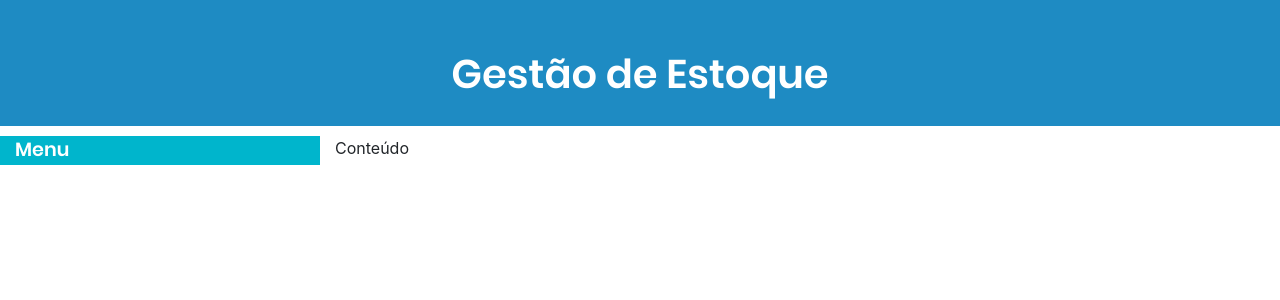
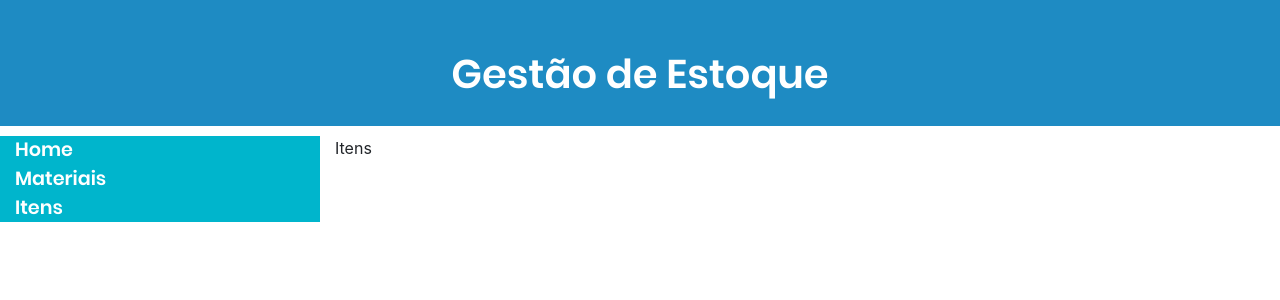
Before and after one commit to sidneyroberto/CPW3_2019_1, a React (Create React App) app in the folder gestao-estoque/: page /itens in a window 1280 px wide. Shown: the top 300 px of the page. Built offline with nearby package versions, Linux system fonts and the light colour scheme.

Commit message:
Adicionando navegação

```diff
--- a/gestao-estoque/src/App.js
+++ /dev/null
@@ -1,57 +0,0 @@
-import React, { Component } from 'react';
-import './App.css';
-
-class App extends Component {
-  render() {
-    return (
-      <div>
-
-        <nav id="menuMobile" className="navbar navbar-expand-md navbar-dark">
-
-          <button className="navbar-toggler" type="button" data-toggle="collapse" data-target="#collapsibleNavbar">
-            <span className="navbar-toggler-icon"></span>
-          </button>
-
-          <div className="collapse navbar-collapse" id="collapsibleNavbar">
-            <ul className="navbar-nav">
-              <li className="nav-item">
-                <a className="nav-link" href="#">Link</a>
-              </li>
-              <li className="nav-item">
-                <a className="nav-link" href="#">Link</a>
-              </li>
-              <li className="nav-item">
-                <a className="nav-link" href="#">Link</a>
-              </li>
-            </ul>
-          </div>
-
-          <a id="titulo" className="navbar-brand" href="#">Gestão de Estoque</a>
-        </nav>
-
-        <div id="banner">
-          <h1>Gestão de Estoque</h1>
-        </div>
-
-        <div className="container-fluid">
-
-          <div className="row">
-
-            <div id="menu" className="col-md-3">
-              Menu
-            </div>
-
-            <div className="col-md-9">
-              Conteúdo
-            </div>
-
-          </div>
-
-        </div>
-
-      </div>
-    );
-  }
-}
-
-export default App;
--- a/gestao-estoque/src/App.css
+++ b/gestao-estoque/src/components/App.css
@@ -1,11 +1,16 @@
 @font-face {
   font-family: "montserrat";
-  src: url(./fonts/Montserrat-Regular.ttf);
+  src: url(../fonts/Montserrat-Regular.ttf);
 }
 
 @font-face {
   font-family: "poppins";
-  src: url(./fonts/Poppins-SemiBold.ttf);
+  src: url(../fonts/Poppins-SemiBold.ttf);
+}
+
+a {
+  color: white !important;
+  text-decoration: none !important;
 }
 
 #banner {
--- /dev/null
+++ b/gestao-estoque/src/components/App.js
@@ -0,0 +1,65 @@
+import React, { Component } from 'react';
+import {
+  BrowserRouter,
+  Switch,
+  Route,
+  Redirect
+} from 'react-router-dom';
+
+import './App.css';
+import Menu from './Menu';
+import Home from './Home';
+import Materiais from './Materiais';
+import Itens from './Itens';
+
+class App extends Component {
+  render() {
+    return (
+      <BrowserRouter>
+        <div>
+
+          <nav id="menuMobile" className="navbar navbar-expand-md navbar-dark">
+
+            <button className="navbar-toggler" type="button" data-toggle="collapse" data-target="#collapsibleNavbar">
+              <span className="navbar-toggler-icon"></span>
+            </button>
+
+            <div className="collapse navbar-collapse" id="collapsibleNavbar">
+              <Menu />
+            </div>
+
+            <a id="titulo" className="navbar-brand" href="/home">Gestão de Estoque</a>
+          </nav>
+
+          <div id="banner">
+            <h1>Gestão de Estoque</h1>
+          </div>
+
+          <div className="container-fluid">
+
+            <div className="row">
+
+              <div id="menu" className="col-md-3">
+                <Menu />
+              </div>
+
+              <div className="col-md-9">
+                <Switch>
+                  <Route path="/home" component={Home} />
+                  <Route path="/materiais" component={Materiais} />
+                  <Route path="/itens" component={Itens} />
+                  <Redirect to="/home" />
+                </Switch>
+              </div>
+
+            </div>
+
+          </div>
+
+        </div>
+      </BrowserRouter>
+    );
+  }
+}
+
+export default App;
--- /dev/null
+++ b/gestao-estoque/src/components/Home.js
@@ -0,0 +1,12 @@
+import React, { Component } from 'react';
+
+class Home extends Component {
+
+    render() {
+        return (
+            <div>Home</div>
+        );
+    }
+}
+
+export default Home;
--- /dev/null
+++ b/gestao-estoque/src/components/Itens.js
@@ -0,0 +1,12 @@
+import React, { Component } from 'react';
+
+class Itens extends Component {
+
+    render() {
+        return (
+            <div>Itens</div>
+        );
+    }
+}
+
+export default Itens;
--- /dev/null
+++ b/gestao-estoque/src/components/Materiais.js
@@ -0,0 +1,12 @@
+import React, { Component } from 'react';
+
+class Materiais extends Component {
+
+    render() {
+        return (
+            <div>Materiais</div>
+        );
+    }
+}
+
+export default Materiais;
--- /dev/null
+++ b/gestao-estoque/src/components/Menu.js
@@ -0,0 +1,25 @@
+import React, { Component } from 'react';
+import { Link } from 'react-router-dom';
+
+class Menu extends Component {
+
+    render() {
+        return (
+            <div>
+                <ul className="navbar-nav">
+                    <li className="nav-item">
+                        <Link to="/home">Home</Link>
+                    </li>
+                    <li className="nav-item">
+                        <Link to="/materiais">Materiais</Link>
+                    </li>
+                    <li className="nav-item">
+                        <Link to="/itens">Itens</Link>
+                    </li>
+                </ul>
+            </div>
+        );
+    }
+}
+
+export default Menu;
--- a/gestao-estoque/src/index.js
+++ b/gestao-estoque/src/index.js
@@ -1,7 +1,7 @@
 import React from 'react';
 import ReactDOM from 'react-dom';
 import './index.css';
-import App from './App';
+import App from './components/App';
 import * as serviceWorker from './serviceWorker';
 
 import 'bootstrap/dist/css/bootstrap.min.css';
```
Also changed, not shown: 1 other file (tests, documents, lock files or other folders).
